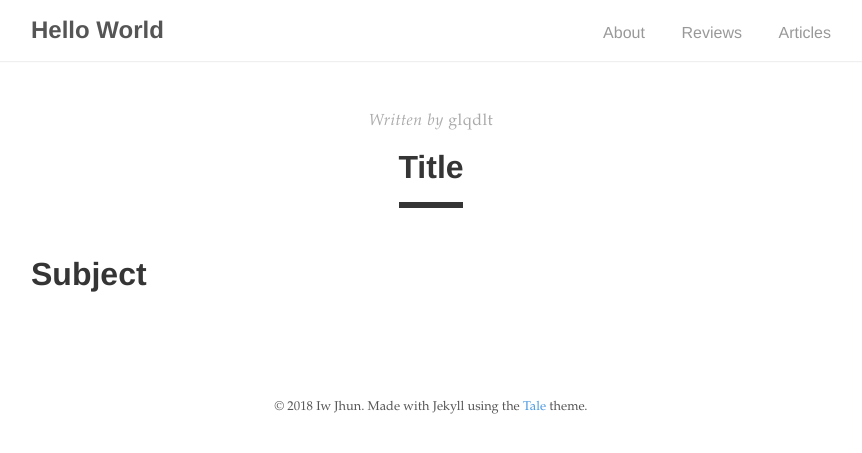
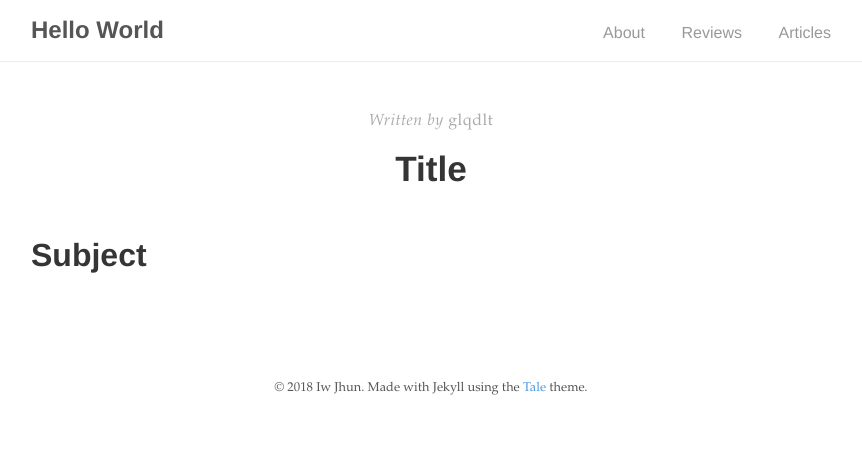
Before and after one commit to glqdlt/glqdlt.github.io, a Jekyll site: the page built from general-template.md, in a window 1280 px wide. Shown: the top 453 px of the page, without its empty margins (209-1071 px from the left). Built offline with Jekyll 4.4.1, drawn with Linux system fonts in a browser that asks for light colours; comment, search, counter and statistics services are not loaded.

Commit message:
improve : post title 수정

```diff
--- a/_sass/_post.scss
+++ b/_sass/_post.scss
@@ -15,13 +15,13 @@
   &-title {
     color: $default-shade;
     font-family: $sans-font;
-    font-size: 2rem;
+    font-size: 2.2rem;
     margin: 1rem 0;
     text-align: center;
   }
 
   &-line {
-    border-top: .4rem solid $default-shade;
+    // border-top: .4rem solid $default-shade;
     display: block;
     margin: 0 auto 3rem;
     width: 4rem;
```
